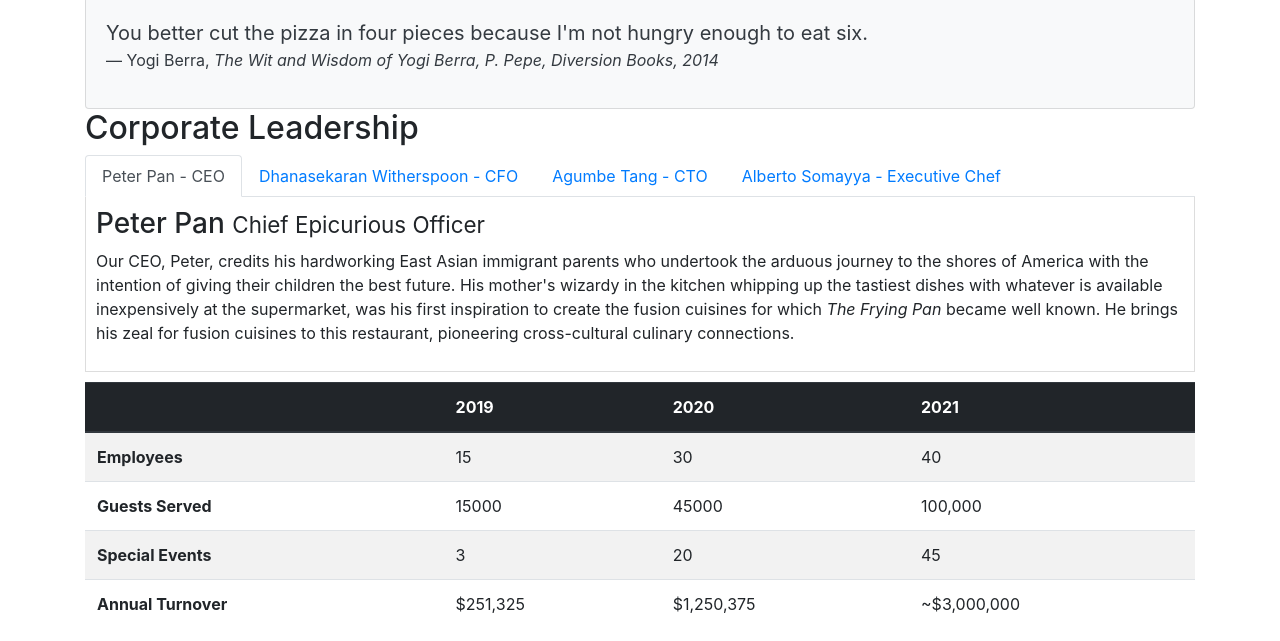
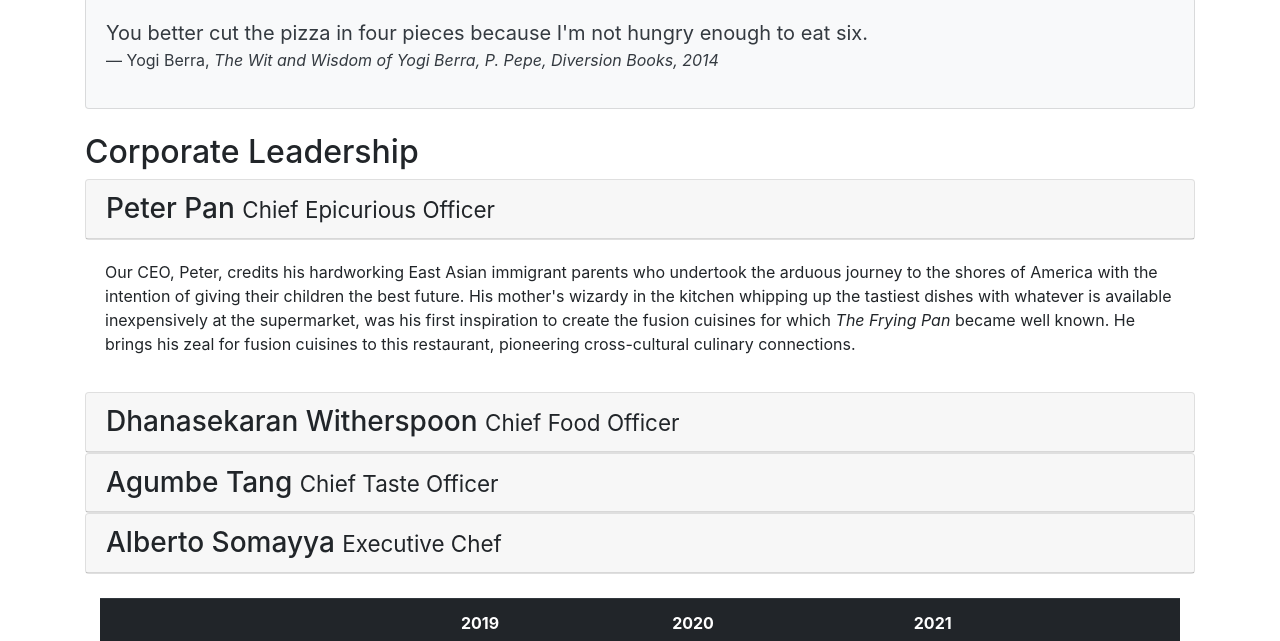
Before and after one commit to anujkumar070/Restaurant_Website, a website: page aboutus.html in a window 1280 px wide. Shown: the part 758-1399 px from the top of the page. Drawn offline with nearby package versions, Linux system fonts and the light colour scheme.

Commit message:
Added accordian and removed tabs from about us

```diff
--- a/aboutus.html
+++ b/aboutus.html
@@ -91,40 +91,77 @@
                         </footer>
                 </div>
             </div>
-        </div>
+        </div><br>
 
 
         <div class="row">
             <div class="col-12 ">
                 <h2>Corporate Leadership</h2>
-                <ul class="nav nav-tabs">
-                        <li class="nav-item"><a class="nav-link active " href="#Peter" role="tab" data-toggle="tab">Peter Pan - CEO </a> </li>
-                        <li class="nav-item"><a class="nav-link" href="#Dan" role="tab" data-toggle="tab">Dhanasekaran Witherspoon - CFO </a> </li>
-                        <li class="nav-item"><a class="nav-link" href="#Agu" role="tab" data-toggle="tab">Agumbe Tang - CTO </a></li>
-                        <li class="nav-item"><a class="nav-link" href="#Alb" role="tab" data-toggle="tab">Alberto Somayya - Executive Chef </a></li>
 
-                </ul>
 
-                <div class="tab-content">
+                <div id="accordian">
+                    <div class="card">
+                        <div class="card-header" role="tab" id="peterhead">
+                            <h3 class="mb-0">
+                                <a data-toggle="collapse" data-target="#peter">Peter Pan <small>Chief Epicurious Officer</small></a>
+                            </h3>
+                        </div>
+                    </div>
 
-                    <div role="tabpanel" class="tab-pane fade show active" id="Peter">
-                        <h3>Peter Pan <small>Chief Epicurious Officer</small></h3>
-                        <p class="d-none d-sm-block">Our CEO, Peter, credits his hardworking East Asian immigrant parents who undertook the arduous journey to the shores of America with the intention of giving their children the best future. His mother's wizardy in the kitchen whipping up the tastiest dishes with whatever is available inexpensively at the supermarket, was his first inspiration to create the fusion cuisines for which <em>The Frying Pan</em> became well known. He brings his zeal for fusion cuisines to this restaurant, pioneering cross-cultural culinary connections.</p>
-                     </div>
-                     <div role="tabpanel" class="tab-pane fade" id="Dan">
-                        <h3>Dhanasekaran Witherspoon <small>Chief Food Officer</small></h3>
-                        <p class="d-none d-sm-block">Our CFO, Danny, as he is affectionately referred to by his colleagues, comes from a long established family tradition in farming and produce. His experiences growing up on a farm in the Australian outback gave him great appreciation for varieties of food sources. As he puts it in his own words, <em>Everything that runs, wins, and everything that stays, pays!</em></p>
+                    <div class="collapse show" id="peter" data-parent="#accordian">
+                        <div class="card-body">
+                            <p class="d-none d-sm-block">Our CEO, Peter, credits his hardworking East Asian immigrant parents who undertook the arduous journey to the shores of America with the intention of giving their children the best future. His mother's wizardy in the kitchen whipping up the tastiest dishes with whatever is available inexpensively at the supermarket, was his first inspiration to create the fusion cuisines for which <em>The Frying Pan</em> became well known. He brings his zeal for fusion cuisines to this restaurant, pioneering cross-cultural culinary connections.</p>
+                        </div>
+                        </div>
+
+                    <div class="card">
+                        <div class="card-header" role="tab" id="dannyhead">
+                            <h3 class="mb-0">
+                                <a data-toggle="collapse" data-target="#danny">Dhanasekaran Witherspoon <small>Chief Food Officer</small>
+                            </a></h3>
+                        </div>
+                        <div class="collapse" id="danny" data-parent="#accordian">
+                        <div class="card-body">
+                            <p class="d-none d-sm-block">Our CFO, Danny, as he is affectionately referred to by his colleagues, comes from a long established family tradition in farming and produce. His experiences growing up on a farm in the Australian outback gave him great appreciation for varieties of food sources. As he puts it in his own words, <em>Everything that runs, wins, and everything that stays, pays!</em></p>
+                        </div>
                     </div>
-                    <div role="tabpanel" class="tab-pane fade " id="Agu">
-                        <h3>Agumbe Tang <small>Chief Taste Officer</small></h3>
-                        <p class="d-none d-sm-block">Blessed with the most discerning gustatory sense, Agumbe, our CTO, personally ensures that every dish that we serve meets his exacting tastes. Our chefs dread the tongue lashing that ensues if their dish does not meet his exacting standards. He lives by his motto, <em>You click only if you survive my lick.</em></p>
                     </div>
-                    <div role="tabpanel" class="tab-pane fade"  id="Alb">
-                        <h3>Alberto Somayya <small>Executive Chef</small></h3>
-                        <p class="d-none d-sm-block">Award winning three-star Michelin chef with wide International experience having worked closely with whos-who in the culinary world, he specializes in creating mouthwatering Indo-Italian fusion experiences. He says, <em>Put together the cuisines from the two craziest cultures, and you get a winning hit! Amma Mia!</em></p>
+
+                    <div class="card">
+                        <div class="card-header" role="tab" id="aguhead">
+                            <h3 class="mb-0">
+                                <a data-toggle="collapse" data-target="#agu">
+                                    Agumbe Tang <small>Chief Taste Officer</small>
+
+                                </a>
+                            </h3>
+
+                        </div>
+                        <div class="collapse" id="agu" data-parent="#accordian">
+                            <div class="card-body">
+                                <p class="d-none d-sm-block">Blessed with the most discerning gustatory sense, Agumbe, our CTO, personally ensures that every dish that we serve meets his exacting tastes. Our chefs dread the tongue lashing that ensues if their dish does not meet his exacting standards. He lives by his motto, <em>You click only if you survive my lick.</em></p>
+
+                            </div>
+                        </div>
                     </div>
-                </div>
-            </div>
+
+                    <div class="card">
+                        <div class="card-header" role="tab" id="albhead">
+                            <h3 class="mb-0">
+                                <a data-toggle="collapse" data-target="#alb">
+                                    Alberto Somayya <small>Executive Chef</small>
+
+                                </a>
+                            </h3>
+                        </div>
+                        <div class="collapse" id="alb" data-parent="#accordian">
+                            <div class="card-body">
+                                <p class="d-none d-sm-block">Award winning three-star Michelin chef with wide International experience having worked closely with whos-who in the culinary world, he specializes in creating mouthwatering Indo-Italian fusion experiences. He says, <em>Put together the cuisines from the two craziest cultures, and you get a winning hit! Amma Mia!</em></p>
+
+                            </div>
+                        </div>
+                    </div>
+                </div><br>
             <div class="col-12 ">
                 <div class="table-responsive">
                     <table class="table table-striped">
```
